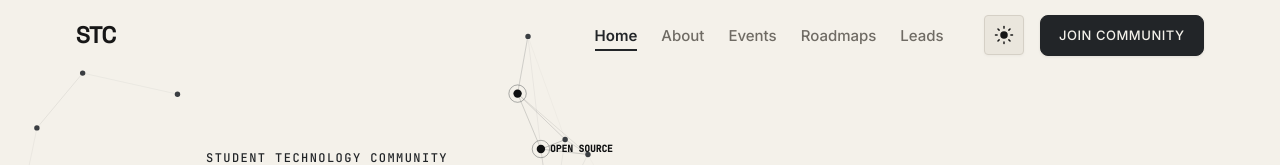
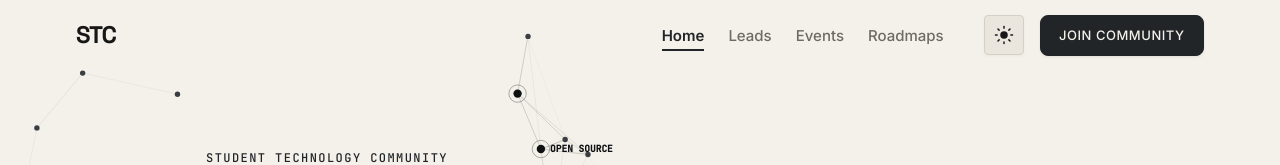
Before and after one commit to Rohith676-svg/Student-community-website, a React (Vite) app: page / in a window 1280 px wide. Shown: the top 165 px of the page. Built offline with nearby package versions, Linux system fonts and the light colour scheme; the HTML template or start-up script is replaced by a standard one.

Commit message:
Rearrange the nav-bar

```diff
--- a/src/components/Navbar.jsx
+++ b/src/components/Navbar.jsx
@@ -50,11 +50,12 @@ export default function Navbar({ currentRoute = 'home', onNavigate, theme = 'lig
             </li>
             <li>
               <a
-                href={currentRoute === 'home' ? '#purpose' : '#/'}
-                className="navbar__link"
-                onClick={(e) => handleLinkClick(e, 'home', 'purpose')}
+                href="#/leads"
+                className={`navbar__link ${currentRoute === 'leads' ? 'navbar__link--active' : ''}`}
+                aria-current={currentRoute === 'leads' ? 'page' : undefined}
+                onClick={(e) => handleLinkClick(e, 'leads')}
               >
-                About
+                Leads
               </a>
             </li>
             <li>
@@ -74,16 +75,6 @@ export default function Navbar({ currentRoute = 'home', onNavigate, theme = 'lig
                 onClick={(e) => handleLinkClick(e, 'home', 'roadmaps')}
               >
                 Roadmaps
-              </a>
-            </li>
-            <li>
-              <a
-                href="#/leads"
-                className={`navbar__link ${currentRoute === 'leads' ? 'navbar__link--active' : ''}`}
-                aria-current={currentRoute === 'leads' ? 'page' : undefined}
-                onClick={(e) => handleLinkClick(e, 'leads')}
-              >
-                Leads
               </a>
             </li>
           </ul>
@@ -143,11 +134,11 @@ export default function Navbar({ currentRoute = 'home', onNavigate, theme = 'lig
             </li>
             <li>
               <a
-                href={currentRoute === 'home' ? '#purpose' : '#/'}
-                className="navbar__mobile-link"
-                onClick={(e) => handleLinkClick(e, 'home', 'purpose')}
+                href="#/leads"
+                className={`navbar__mobile-link ${currentRoute === 'leads' ? 'navbar__mobile-link--active' : ''}`}
+                onClick={(e) => handleLinkClick(e, 'leads')}
               >
-                About
+                Leads
               </a>
             </li>
             <li>
@@ -166,15 +157,6 @@ export default function Navbar({ currentRoute = 'home', onNavigate, theme = 'lig
                 onClick={(e) => handleLinkClick(e, 'home', 'roadmaps')}
               >
                 Roadmaps
-              </a>
-            </li>
-            <li>
-              <a
-                href="#/leads"
-                className={`navbar__mobile-link ${currentRoute === 'leads' ? 'navbar__link--active' : ''}`}
-                onClick={(e) => handleLinkClick(e, 'leads')}
-              >
-                Leads
               </a>
             </li>
           </ul>
```
